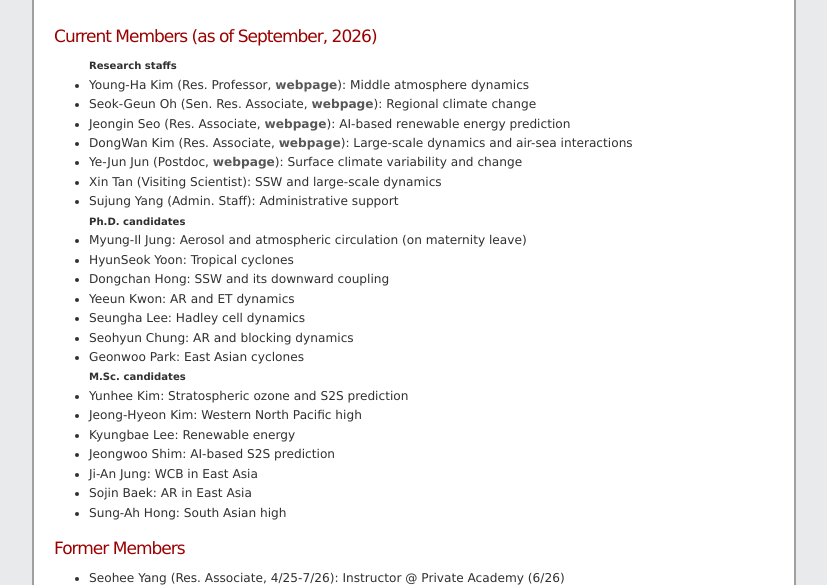
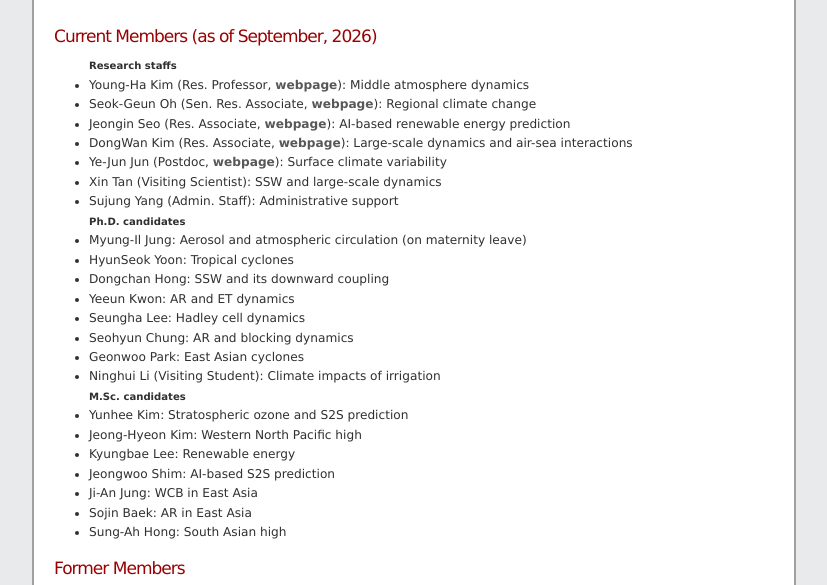
Before and after one commit to WCDL/wcdlweb, a plain HTML site: page group.html in a window 1280 px wide. Shown: the part 164-749 px from the top of the page, without its empty margins (226-1053 px from the left). Drawn offline with Linux system fonts and the light colour scheme.

Commit message:
Add files via upload

```diff
--- a/group.html
+++ b/group.html
@@ -58,8 +58,7 @@
   Large-scale dynamics and air-sea interactions<!--202606-->
 
   <LI> Ye-Jun Jun (Postdoc, <A style="color: rgb(88, 88, 88);"
-  href="https://yejun-jun.github.io/">webpage</A>): Surface climate variability and
-  change
+  href="https://yejun-jun.github.io/">webpage</A>): Surface climate variability
 
   <LI> Xin Tan (Visiting Scientist):
   SSW and large-scale dynamics <!--202608-->
@@ -75,6 +74,7 @@
 <LI> Seungha Lee: Hadley cell dynamics <!--2024S-->
 <LI> Seohyun Chung: AR and blocking dynamics <!--2024F-->
 <LI> Geonwoo Park: East Asian cyclones <!--2024F-->
+<LI> Ninghui Li (Visiting Student): Climate impacts of irrigation
 
 <h5>M.Sc. candidates </h5>
 
```
Also changed, not shown: publications.html (+18 -11 lines).
